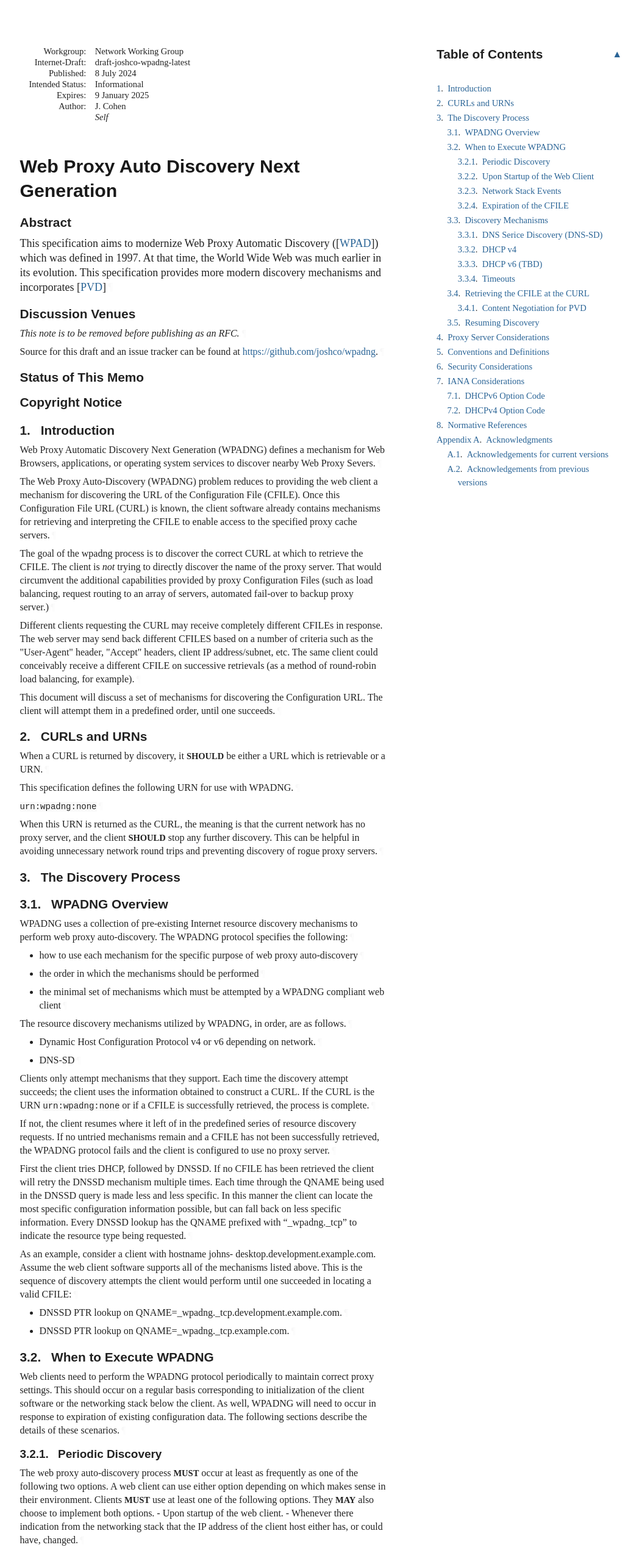
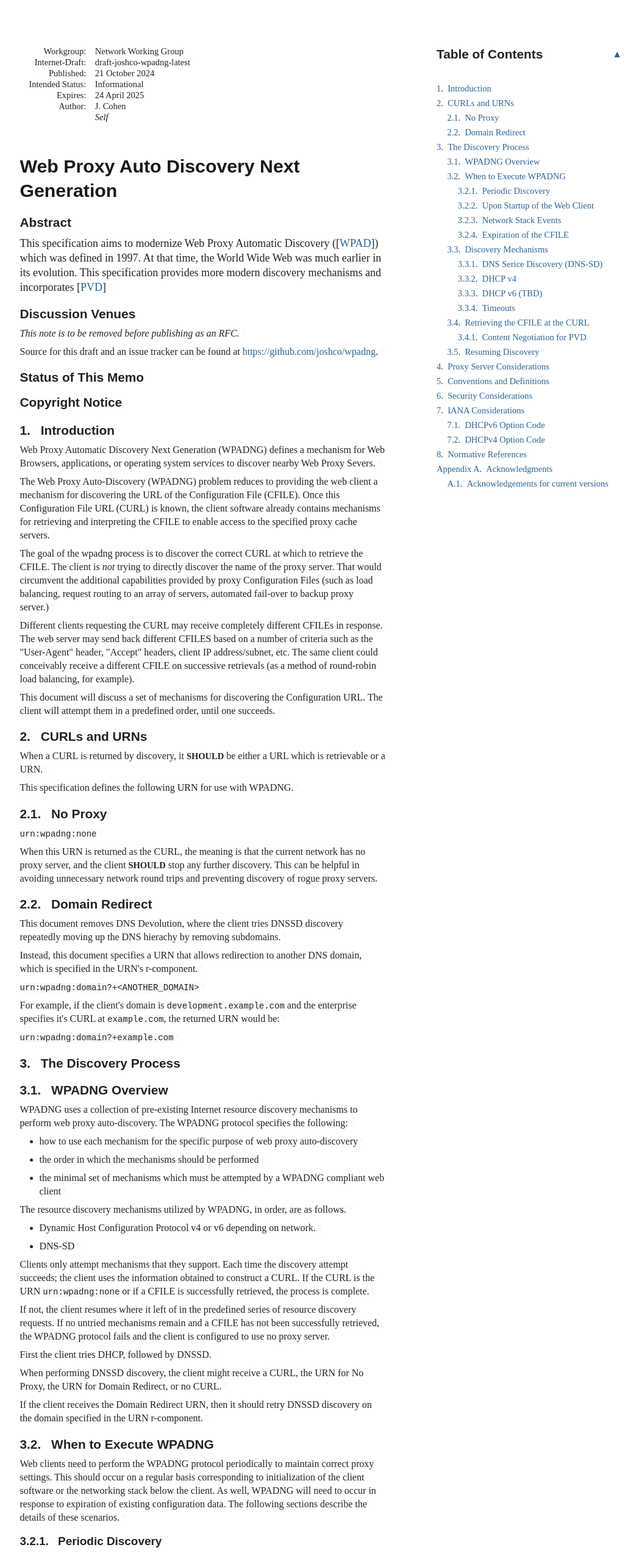
Before and after one commit to joshco/wpadng, a plain HTML site: page draft-joshco-wpadng.html in a window 1280 px wide. Shown: the top 2547 px of the page at 61% size, without its empty margins (92-1140 px from the left). Drawn offline with Linux system fonts and the light colour scheme; a web font is replaced by a local one.

Commit message:
Script updating gh-pages from 82e1a2f. [ci skip]

```diff
--- a/draft-joshco-wpadng.html
+++ b/draft-joshco-wpadng.html
@@ -1026,11 +1026,11 @@ svg :is([fill="white"], [fill^="#fff"]) {
 <thead><tr>
 <td class="left">Internet-Draft</td>
 <td class="center">wpadng</td>
-<td class="right">July 2024</td>
+<td class="right">October 2024</td>
 </tr></thead>
 <tfoot><tr>
 <td class="left">Cohen</td>
-<td class="center">Expires 9 January 2025</td>
+<td class="center">Expires 24 April 2025</td>
 <td class="right">[Page]</td>
 </tr></tfoot>
 </table>
@@ -1043,12 +1043,12 @@ svg :is([fill="white"], [fill^="#fff"]) {
 <dd class="internet-draft">draft-joshco-wpadng-latest</dd>
 <dt class="label-published">Published:</dt>
 <dd class="published">
-<time datetime="2024-07-08" class="published">8 July 2024</time>
+<time datetime="2024-10-21" class="published">21 October 2024</time>
     </dd>
 <dt class="label-intended-status">Intended Status:</dt>
 <dd class="intended-status">Informational</dd>
 <dt class="label-expires">Expires:</dt>
-<dd class="expires"><time datetime="2025-01-09">9 January 2025</time></dd>
+<dd class="expires"><time datetime="2025-04-24">24 April 2025</time></dd>
 <dt class="label-authors">Author:</dt>
 <dd class="authors">
 <div class="author">
@@ -1091,7 +1091,7 @@ earlier in its evolution. This specification provides more modern discovery mech
         time. It is inappropriate to use Internet-Drafts as reference
         material or to cite them other than as "work in progress."<a href="#section-boilerplate.1-3" class="pilcrow">¶</a></p>
 <p id="section-boilerplate.1-4">
-        This Internet-Draft will expire on 9 January 2025.<a href="#section-boilerplate.1-4" class="pilcrow">¶</a></p>
+        This Internet-Draft will expire on 24 April 2025.<a href="#section-boilerplate.1-4" class="pilcrow">¶</a></p>
 </section>
 </div>
 <div id="copyright">
@@ -1121,13 +1121,21 @@ earlier in its evolution. This specification provides more modern discovery mech
             <p id="section-toc.1-1.1.1" class="keepWithNext"><a href="#section-1" class="auto internal xref">1</a>.  <a href="#name-introduction" class="internal xref">Introduction</a></p>
 </li>
           <li class="compact toc ulBare ulEmpty" id="section-toc.1-1.2">
-            <p id="section-toc.1-1.2.1" class="keepWithNext"><a href="#section-2" class="auto internal xref">2</a>.  <a href="#name-curls-and-urns" class="internal xref">CURLs and URNs</a></p>
+            <p id="section-toc.1-1.2.1"><a href="#section-2" class="auto internal xref">2</a>.  <a href="#name-curls-and-urns" class="internal xref">CURLs and URNs</a></p>
+<ul class="compact toc ulBare ulEmpty">
+<li class="compact toc ulBare ulEmpty" id="section-toc.1-1.2.2.1">
+                <p id="section-toc.1-1.2.2.1.1" class="keepWithNext"><a href="#section-2.1" class="auto internal xref">2.1</a>.  <a href="#name-no-proxy" class="internal xref">No Proxy</a></p>
+</li>
+              <li class="compact toc ulBare ulEmpty" id="section-toc.1-1.2.2.2">
+                <p id="section-toc.1-1.2.2.2.1" class="keepWithNext"><a href="#section-2.2" class="auto internal xref">2.2</a>.  <a href="#name-domain-redirect" class="internal xref">Domain Redirect</a></p>
+</li>
+            </ul>
 </li>
           <li class="compact toc ulBare ulEmpty" id="section-toc.1-1.3">
             <p id="section-toc.1-1.3.1"><a href="#section-3" class="auto internal xref">3</a>.  <a href="#name-the-discovery-process" class="internal xref">The Discovery Process</a></p>
 <ul class="compact toc ulBare ulEmpty">
 <li class="compact toc ulBare ulEmpty" id="section-toc.1-1.3.2.1">
-                <p id="section-toc.1-1.3.2.1.1" class="keepWithNext"><a href="#section-3.1" class="auto internal xref">3.1</a>.  <a href="#name-wpadng-overview" class="internal xref">WPADNG Overview</a></p>
+                <p id="section-toc.1-1.3.2.1.1"><a href="#section-3.1" class="auto internal xref">3.1</a>.  <a href="#name-wpadng-overview" class="internal xref">WPADNG Overview</a></p>
 </li>
               <li class="compact toc ulBare ulEmpty" id="section-toc.1-1.3.2.2">
                 <p id="section-toc.1-1.3.2.2.1"><a href="#section-3.2" class="auto internal xref">3.2</a>.  <a href="#name-when-to-execute-wpadng" class="internal xref">When to Execute WPADNG</a></p>
@@ -1250,8 +1258,27 @@ order, until one succeeds.<a href="#section-1-5" class="pilcrow">¶</a></p>
       </h2>
 <p id="section-2-1">When a CURL is returned by discovery, it <span class="bcp14">SHOULD</span> be either a URL which is retrievable or a URN.<a href="#section-2-1" class="pilcrow">¶</a></p>
 <p id="section-2-2">This specification defines the following URN for use with WPADNG.<a href="#section-2-2" class="pilcrow">¶</a></p>
-<p id="section-2-3"><code>urn:wpadng:none</code><a href="#section-2-3" class="pilcrow">¶</a></p>
-<p id="section-2-4">When this URN is returned as the CURL, the meaning is that the current network has no proxy server, and the client <span class="bcp14">SHOULD</span> stop any further discovery.  This can be helpful in avoiding unnecessary network round trips and  preventing discovery of rogue proxy servers.<a href="#section-2-4" class="pilcrow">¶</a></p>
+<div id="no-proxy">
+<section id="section-2.1">
+        <h3 id="name-no-proxy">
+<a href="#section-2.1" class="section-number selfRef">2.1. </a><a href="#name-no-proxy" class="section-name selfRef">No Proxy</a>
+        </h3>
+<p id="section-2.1-1"><code>urn:wpadng:none</code><a href="#section-2.1-1" class="pilcrow">¶</a></p>
+<p id="section-2.1-2">When this URN is returned as the CURL, the meaning is that the current network has no proxy server, and the client <span class="bcp14">SHOULD</span> stop any further discovery.  This can be helpful in avoiding unnecessary network round trips and  preventing discovery of rogue proxy servers.<a href="#section-2.1-2" class="pilcrow">¶</a></p>
+</section>
+</div>
+<div id="domain-redirect">
+<section id="section-2.2">
+        <h3 id="name-domain-redirect">
+<a href="#section-2.2" class="section-number selfRef">2.2. </a><a href="#name-domain-redirect" class="section-name selfRef">Domain Redirect</a>
+        </h3>
+<p id="section-2.2-1">This document removes DNS Devolution, where the client tries DNSSD discovery repeatedly moving up the DNS hierachy by removing subdomains.<a href="#section-2.2-1" class="pilcrow">¶</a></p>
+<p id="section-2.2-2">Instead, this document specifies a URN that allows redirection to another DNS domain, which is specified in the URN's r-component.<a href="#section-2.2-2" class="pilcrow">¶</a></p>
+<p id="section-2.2-3"><code>urn:wpadng:domain?+&lt;ANOTHER_DOMAIN&gt;</code><a href="#section-2.2-3" class="pilcrow">¶</a></p>
+<p id="section-2.2-4">For example, if the client's domain is <code>development.example.com</code> and the enterprise specifies it's CURL at <code>example.com</code>, the returned URN would be:<a href="#section-2.2-4" class="pilcrow">¶</a></p>
+<p id="section-2.2-5"><code>urn:wpadng:domain?+example.com</code><a href="#section-2.2-5" class="pilcrow">¶</a></p>
+</section>
+</div>
 </section>
 </div>
 <div id="the-discovery-process">
@@ -1291,24 +1318,9 @@ order, until one succeeds.<a href="#section-1-5" class="pilcrow">¶</a></p>
 time the discovery attempt succeeds; the client uses the information
 obtained to construct a CURL. If the CURL is the URN <code>urn:wpadng:none</code> or if a CFILE is successfully retrieved, the process is complete.<a href="#section-3.1-5" class="pilcrow">¶</a></p>
 <p id="section-3.1-6">If not, the client resumes where it left of in the predefined series of resource discovery requests. If no untried mechanisms remain and a CFILE has not been successfully retrieved, the WPADNG protocol fails and the client is configured to use no proxy server.<a href="#section-3.1-6" class="pilcrow">¶</a></p>
-<p id="section-3.1-7">First the client tries DHCP, followed by DNSSD. If no CFILE has been
-retrieved the client will retry the DNSSD mechanism multiple times. Each time through the QNAME being
-used in the DNSSD query is made less and less specific. In this manner
-the client can locate the most specific configuration information
-possible, but can fall back on less specific information. Every DNSSD
-lookup has the QNAME prefixed with “_wpadng._tcp” to indicate the resource type being requested.<a href="#section-3.1-7" class="pilcrow">¶</a></p>
-<p id="section-3.1-8">As an example, consider a client with hostname johns-
-desktop.development.example.com. Assume the web client software supports all of the mechanisms listed above. This is the sequence of
-discovery attempts the client would perform until one succeeded in
-locating a valid CFILE:<a href="#section-3.1-8" class="pilcrow">¶</a></p>
-<ul class="normal">
-<li class="normal" id="section-3.1-9.1">
-            <p id="section-3.1-9.1.1">DNSSD PTR lookup on QNAME=_wpadng._tcp.development.example.com.<a href="#section-3.1-9.1.1" class="pilcrow">¶</a></p>
-</li>
-          <li class="normal" id="section-3.1-9.2">
-            <p id="section-3.1-9.2.1">DNSSD PTR lookup on QNAME=_wpadng._tcp.example.com.<a href="#section-3.1-9.2.1" class="pilcrow">¶</a></p>
-</li>
-        </ul>
+<p id="section-3.1-7">First the client tries DHCP, followed by DNSSD.<a href="#section-3.1-7" class="pilcrow">¶</a></p>
+<p id="section-3.1-8">When performing DNSSD discovery, the client might receive a CURL, the URN for No Proxy, the URN for Domain Redirect, or no CURL.<a href="#section-3.1-8" class="pilcrow">¶</a></p>
+<p id="section-3.1-9">If the client receives the Domain Redirect URN, then it should retry DNSSD discovery on the domain specified in the URN r-component.<a href="#section-3.1-9" class="pilcrow">¶</a></p>
 </section>
 </div>
 <div id="when-to-execute-wpadng">
@@ -1709,7 +1721,7 @@ security weaknesses.<a href="#section-6-3" class="pilcrow">¶</a></p>
 <dd class="break"></dd>
 <dt id="PVD">[PVD]</dt>
       <dd>
-<span class="refAuthor">Perkins, C. E.</span>, <span class="refAuthor">Cohen, J.</span>, <span class="refAuthor">Dunsmuir, M.</span>, <span class="refAuthor">Gauthier, P. A.</span>, <span class="refAuthor">Cooper, I.</span>, and <span class="refAuthor">J. W. C. M.A.</span>, <span class="refTitle">"Web Proxy Auto-Discovery Protocol"</span>, <span class="refContent">Work in Progress</span>, <span class="seriesInfo">Internet-Draft, draft-ietf-wrec-wpad-01</span>, <time datetime="1999-07-29" class="refDate">29 July 1999</time>, <span>&lt;<a href="https://datatracker.ietf.org/doc/html/draft-ietf-wrec-wpad-01">https://datatracker.ietf.org/doc/html/draft-ietf-wrec-wpad-01</a>&gt;</span>. </dd>
+<span class="refAuthor">Pauly, T.</span> and <span class="refAuthor">D. Damjanovic</span>, <span class="refTitle">"Communicating Proxy Configurations in Provisioning Domains"</span>, <span class="refContent">Work in Progress</span>, <span class="seriesInfo">Internet-Draft, draft-pauly-intarea-proxy-config-pvd-02</span>, <time datetime="2024-03-01" class="refDate">1 March 2024</time>, <span>&lt;<a href="https://datatracker.ietf.org/doc/html/draft-pauly-intarea-proxy-config-pvd-02">https://datatracker.ietf.org/doc/html/draft-pauly-intarea-proxy-config-pvd-02</a>&gt;</span>. </dd>
 <dd class="break"></dd>
 <dt id="RFC2119">[RFC2119]</dt>
       <dd>
```
Also changed, not shown: draft-joshco-sample.html (+5 -5 lines), draft-joshco-sample.txt, draft-joshco-wpadng.txt.
